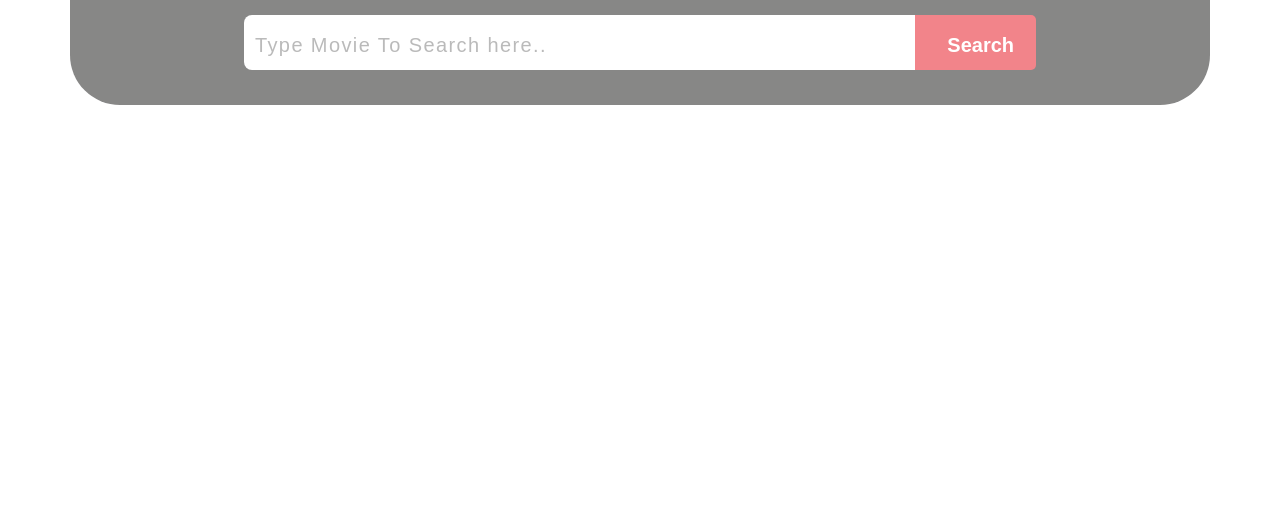
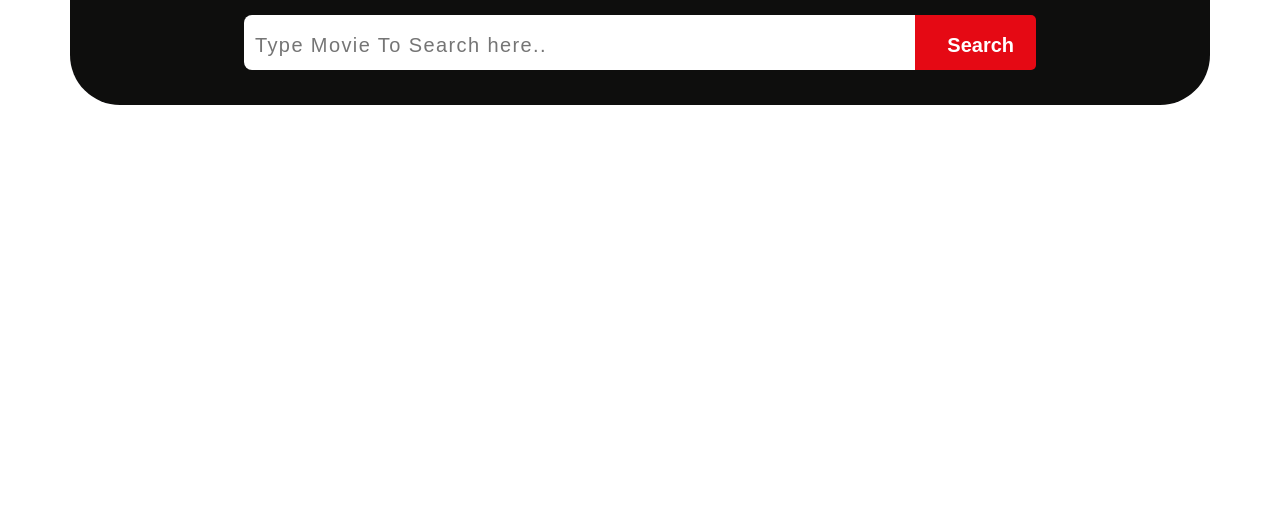
Before and after one commit to kennbeckloff/Movie-Zone, a plain HTML site: page index.html in a window 1280 px wide. Shown: the part 282-800 px from the top of the page. Drawn offline with nearby package versions, Linux system fonts and the light colour scheme; no server answers; a web font is replaced by a local one.

Commit message:
remove opacity to body

```diff
--- a/Assets/Css/style.css
+++ b/Assets/Css/style.css
@@ -7,10 +7,10 @@
     transition: all ease-in-out 0.5s
 }
 body{
-   background-image: url();
+
     background-repeat: no-repeat;
-    opacity: 0.5;
-    color: white;
+
+    background-color: #292828;
 }
 body #header{
     font-family: 'Fredericka the Great', cursive;
```
